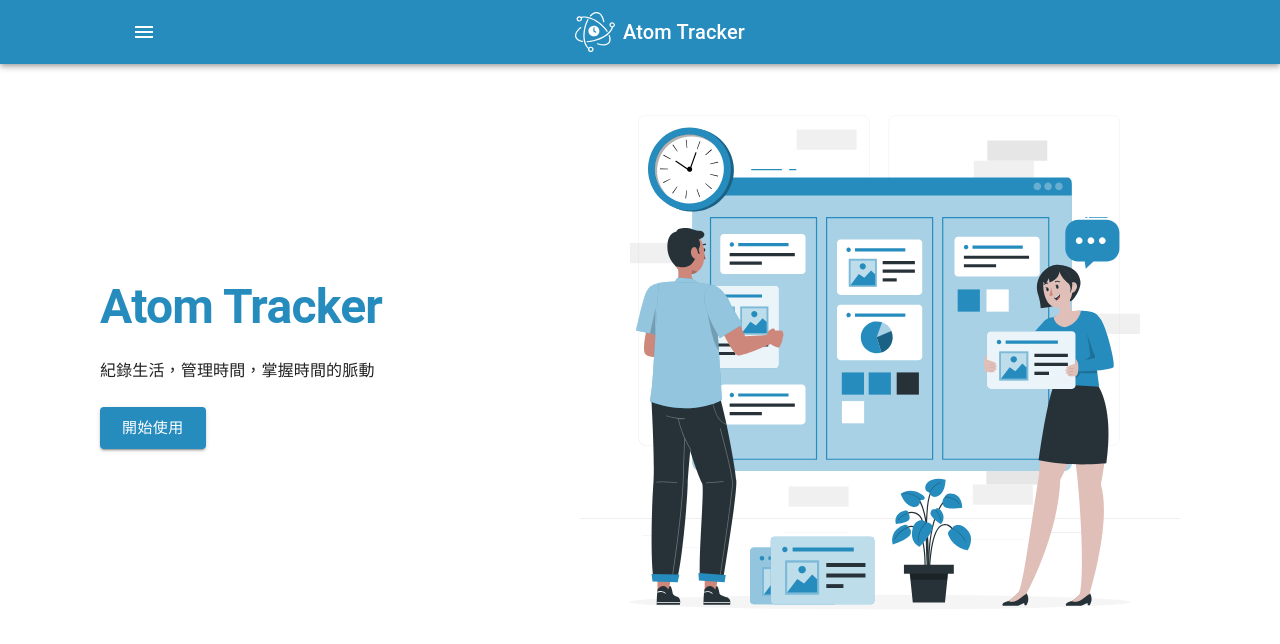
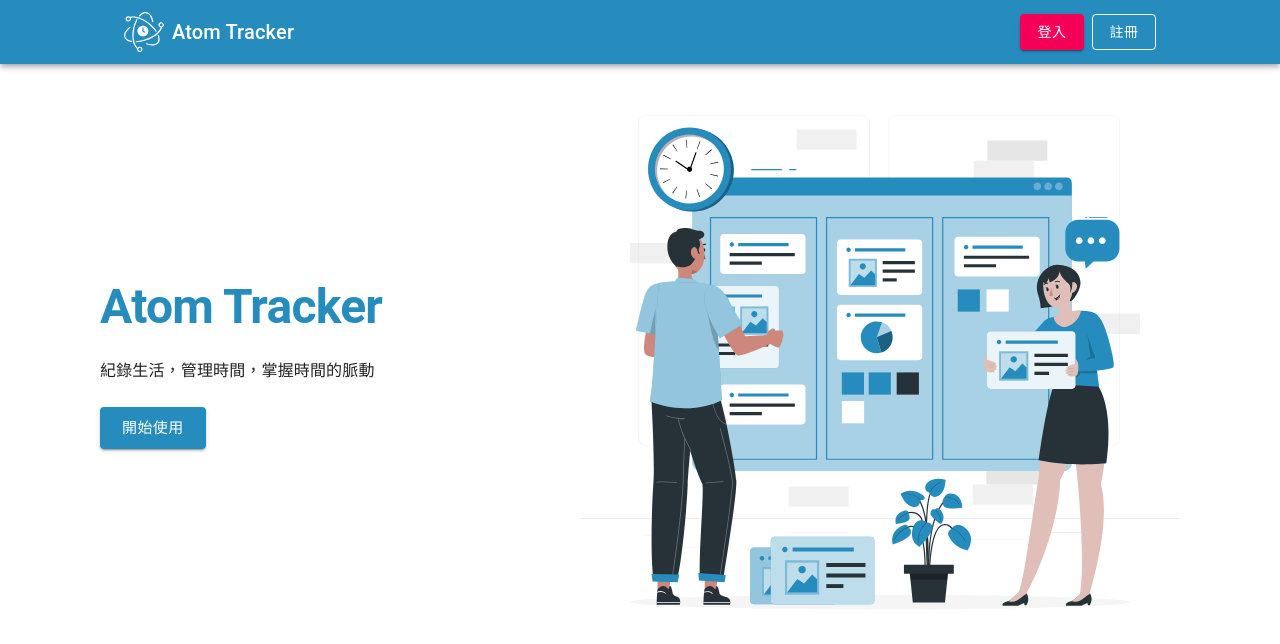
Before and after one commit to jjustin-35/atom-tracker, a Next.js app: page / in a window 1280 px wide. Shown: the top 644 px of the page. Built offline with nearby package versions, Linux system fonts and the light colour scheme.

Commit message:
update: header button

```diff
--- a/components/Header/NavBar.tsx
+++ b/components/Header/NavBar.tsx
@@ -41,13 +41,12 @@ const NavBar = ({ toggleDrawer, data, isOpen, isMobile }: NavBarProps) => (
         )}
         {data.brand && <NavBrand brand={data.brand} />}
         <ButtonGroup>
-          {!isMobile && data.buttons?.map((item, idx) => (
-            <Button {...item} key={idx}>
-              <Typography variant="body1" color="#ffffff">
+          {!isMobile &&
+            data.buttons?.map((item, idx) => (
+              <Button {...item} key={idx}>
                 {item.text}
-              </Typography>
-            </Button>
-          ))}
+              </Button>
+            ))}
         </ButtonGroup>
       </Toolbar>
     </Container>
--- a/components/Header/data.tsx
+++ b/components/Header/data.tsx
@@ -16,14 +16,10 @@ export type MenuType = {
   activeDevice?: ActiveDeviceType;
 };
 
-export type MenuButtonType = ButtonType & {
-  activeDevice?: ActiveDeviceType;
-};
-
 export type HeaderDataType = {
   brand: BrandType;
   menu: MenuType[];
-  buttons: MenuButtonType[];
+  buttons: ButtonType[];
 };
 
 type DataType = Record<HeaderType, HeaderDataType>;
@@ -53,12 +49,14 @@ const data: DataType = {
       {
         text: '登入',
         href: '/auth/login',
-        activeDevice: 'desktop',
+        variant: 'contained',
+        color: 'secondary',
       },
       {
         text: '註冊',
         href: '/auth/register',
-        activeDevice: 'desktop',
+        color: 'inherit',
+        variant: 'outlined',
       },
     ],
   },
--- a/components/Header/styled.tsx
+++ b/components/Header/styled.tsx
@@ -1,5 +1,5 @@
 import styled from '@emotion/styled';
-import { Toolbar as MuiToolbar } from '@mui/material';
+import { Toolbar as MuiToolbar, Button as MuiButton } from '@mui/material';
 
 import { theme } from '@/constants/styles';
 
--- a/helpers/useWindowSize.ts
+++ b/helpers/useWindowSize.ts
@@ -14,6 +14,7 @@ const useWindowSize = () => {
       });
     };
 
+    handleResize();
     window.addEventListener('resize', handleResize);
 
     return () => window.removeEventListener('resize', handleResize);
```
